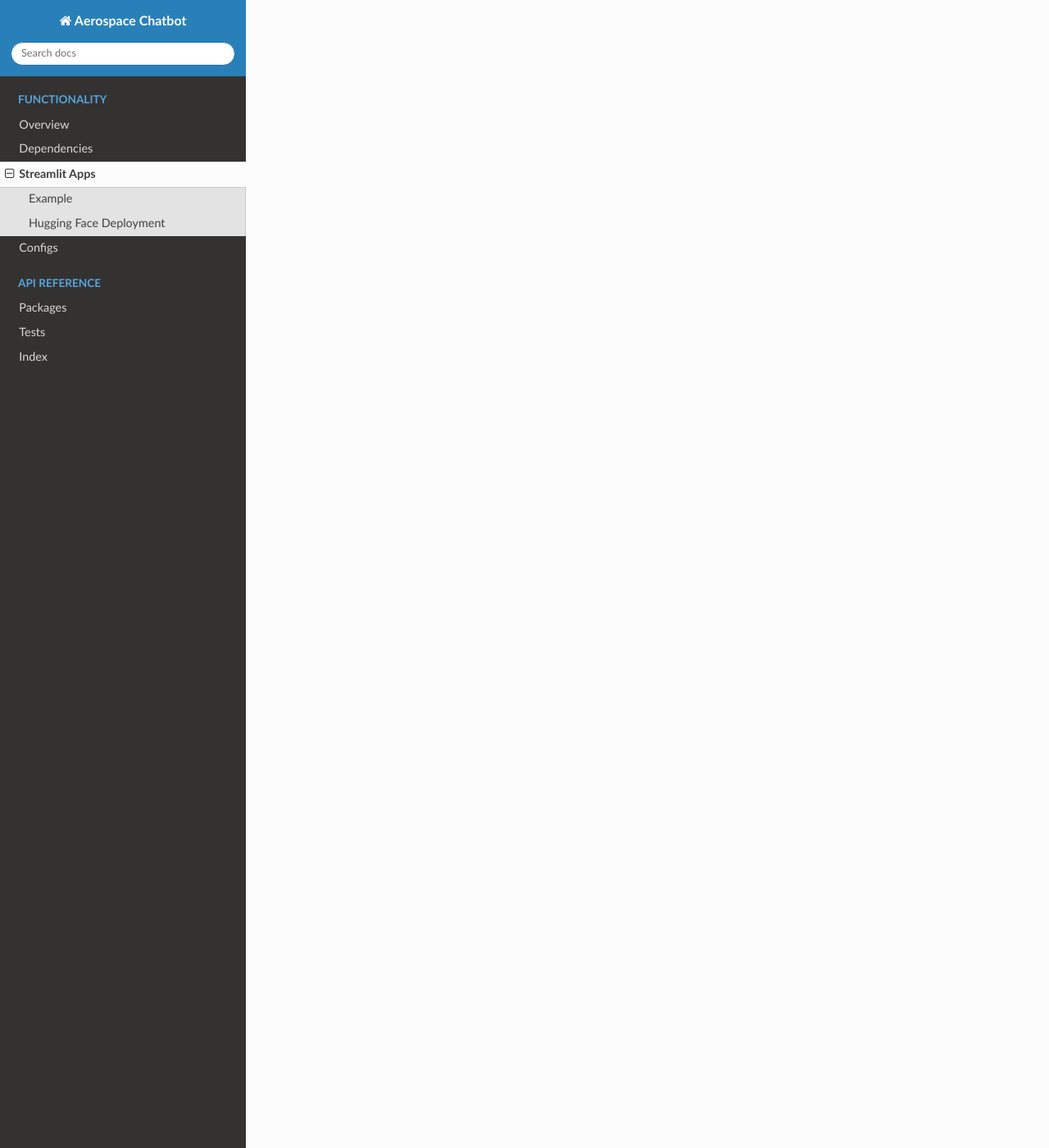
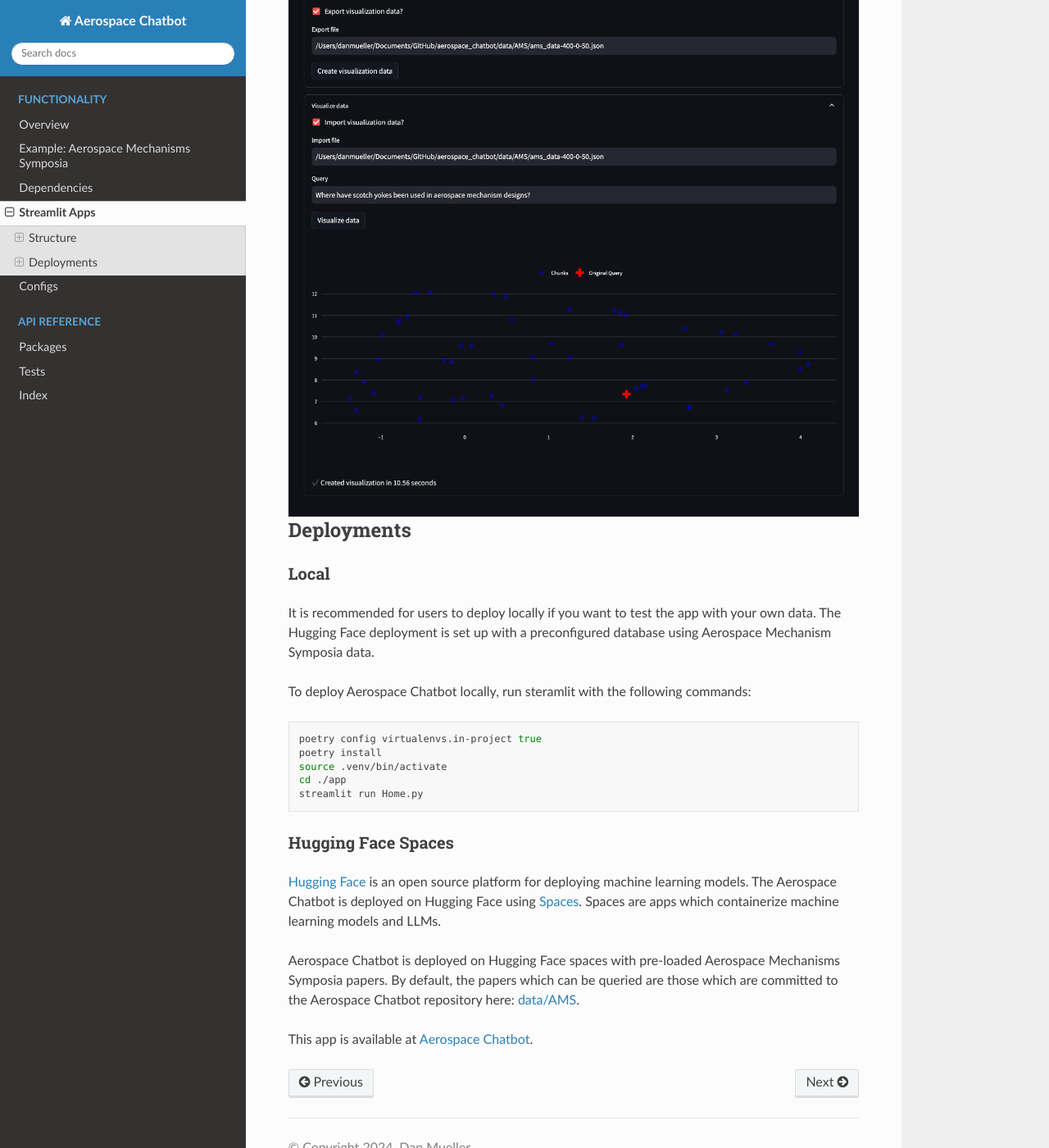
Before and after one commit to dan-s-mueller/aerospace_chatbot, a Sphinx documentation site: the page built from docs/source/help/streamlit_apps.rst, in a window 1280 px wide and 1400 px high, scrolled down 6063 px. Shown: the whole window at 82% size. Built offline with Sphinx 7.4.7 and the Read the Docs theme 2.0.0, drawn with Linux system fonts in a browser that asks for light colours; some of the changed text lies outside the part shown.

Commit message:
Added more docs, AMS index, more papers

```diff
--- a/docs/source/help/configs.rst
+++ b/docs/source/help/configs.rst
@@ -21,4 +21,4 @@
 
 This lists available users who can access database processing. When run locally, you can add your own user to this file using instructions `here <https://github.com/mkhorasani/Streamlit-Authenticator>`__.
 
-If you wish to be added as a user to the main repository, reach out to the github repository owner.
+If you wish to be added as a user to the main repository, reach out to the github repository owner or at `dsm@danmueller.pro <mailto:dsm@danmueller.pro>`__.
--- a/docs/source/help/streamlit_apps.rst
+++ b/docs/source/help/streamlit_apps.rst
@@ -4,10 +4,81 @@
    :local:
    :depth: 2
 
-----
+Structure
+---------
+The Streamlit app is initialized from ``Home.py``. The sidebar lists other apps which are used to manage databases, chat with PDF data, and visualize the PDF data. Each of the apps, including ``Home.py`` are described below.
 
-Example
--------
+Sidebar
+^^^^^^^
+In each app there is a sidebar which is used to apply settings. The sidebar is dynamic and will only show the settings that are relevant to the app. Each selectable item has a hover over help button describing what the item does.
 
-Hugging Face Deployment
------------------------
+.. image:: ../images/sidebar.png
+  :alt: Home
+  :align: center
+
+Options which require further explination are described below. LLM options and types have hyperlinks in the help button in each app.
+
+- RAG Type: Choose between Standard, `Parent-Child <https://python.langchain.com/docs/modules/data_connection/retrievers/parent_document_retriever/>`_, and `Summary <https://python.langchain.com/docs/modules/data_connection/retrievers/multi_vector/#summary>`__. Refer to these links to read about how these retrievers work.
+- Index Selected: When querying the database, this will select the index you interact with. It is useful when you have multiple indexes of different types.
+
+Home
+^^^^
+The home page has reference information as well as an overview of the keys and databases. You set keys on the home page for use in the other apps. It is also possible to do this in the sidebar when using other apps.
+
+.. image:: ../images/home.png
+  :alt: Home
+  :align: center
+
+Database Processing
+^^^^^^^^^^^^^^^^^^^
+This app is restricted to users who have access. Access is controlled and described in the `Configs <help/configs>`_ section.
+
+This app is used to manage databases. You can add, delete, and update databases. There are options available to export intermediate files for debugging or further processing.
+
+Deleting existing databases is available via the connection status dropdown.
+
+.. image:: ../images/database_processing.png
+  :alt: Database Processing
+  :align: center
+
+Chatbot
+^^^^^^^^
+This is the main app which is used for querying and asking questions about the data uploaded from PDFs. Functionality here includes: memory of the previous prompt/queries, alternate questions based on the prompt and response, and source documents. These are available under the dropdown below the last response.
+
+To restart a conversation, click the "Restart session" button twice.
+
+.. image:: ../images/chatbot.png
+  :alt: Chatbot
+  :align: center
+
+Visualize Data
+^^^^^^^^^^^^^^
+This app allows visualization using `RAGxplorer <https://github.com/gabrielchua/RAGxplorer>`__. This app can be time consuming, there are options to downselect data, export to a file, then upload.
+
+.. image:: ../images/visualize_data.png
+  :alt: Chatbot
+  :align: center
+
+Deployments
+-----------
+Local
+^^^^^
+It is recommended for users to deploy locally if you want to test the app with your own data. The Hugging Face deployment is set up with a preconfigured database using Aerospace Mechanism Symposia data.
+
+To deploy Aerospace Chatbot locally, run steramlit with the following commands:
+
+.. code-block:: bash
+
+    poetry config virtualenvs.in-project true
+    poetry install
+    source .venv/bin/activate
+    cd ./app
+    streamlit run Home.py
+
+Hugging Face Spaces
+^^^^^^^^^^^^^^^^^^^
+`Hugging Face <https://huggingface.co/>`__ is an open source platform for deploying machine learning models. The Aerospace Chatbot is deployed on Hugging Face using `Spaces <https://huggingface.co/spaces>`__. Spaces are apps which containerize machine learning models and LLMs.
+
+Aerospace Chatbot is deployed on Hugging Face spaces with pre-loaded Aerospace Mechanisms Symposia papers. By default, the papers which can be queried are those which are committed to the Aerospace Chatbot repository here: `data/AMS <https://github.com/dan-s-mueller/aerospace_chatbot/tree/main/data/AMS>`__.
+
+This app is available at `Aerospace Chatbot <https://huggingface.co/llm/rag-chatbot>`_.
```
Also changed, not shown: docs/source/help/dependencies.rst (+15 -13 lines), docs/source/help/example.rst (added, +15 -0 lines), docs/source/help/overview.rst (+8 -2 lines), docs/source/index.rst (+10 -1 lines), docs/source/images/chatbot.png (added), docs/source/images/database_processing.png (added), docs/source/images/home.png (added), docs/source/images/rag_overview.png (renamed from docs/source/images/rag_overview.jpeg), docs/source/images/sidebar.png (added), docs/source/images/visualize_data.png (added), 3 other files.
